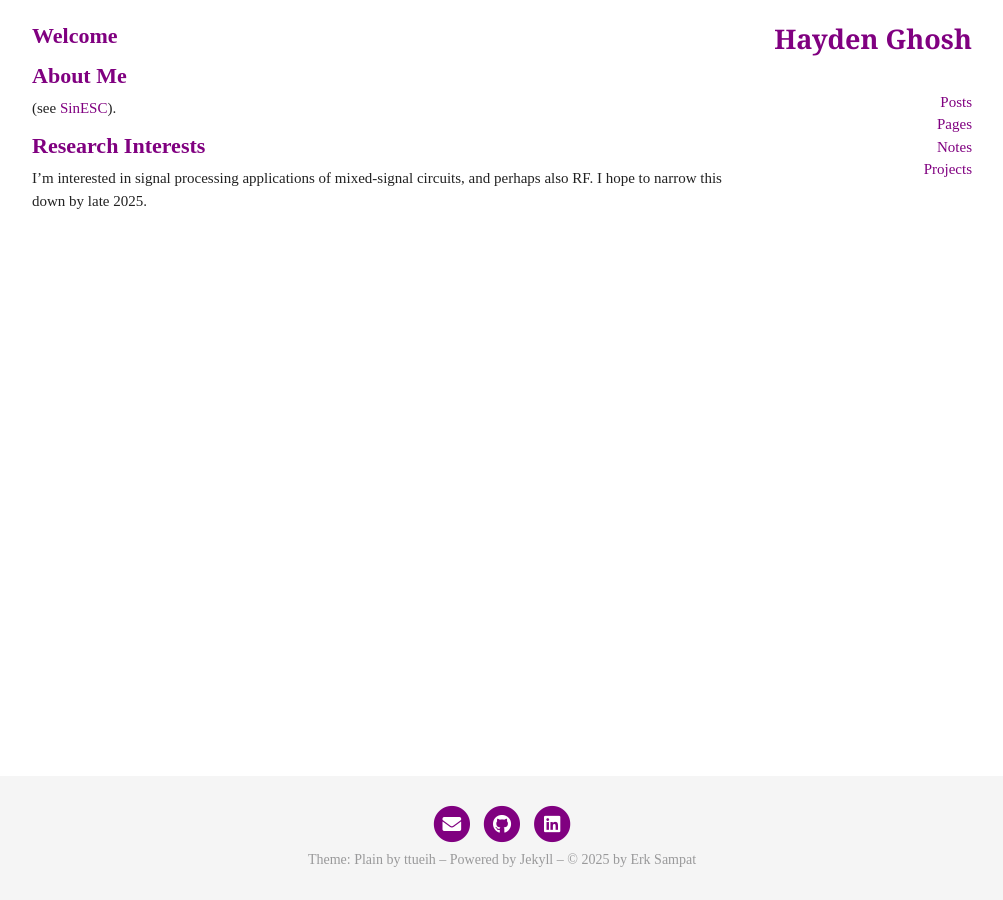
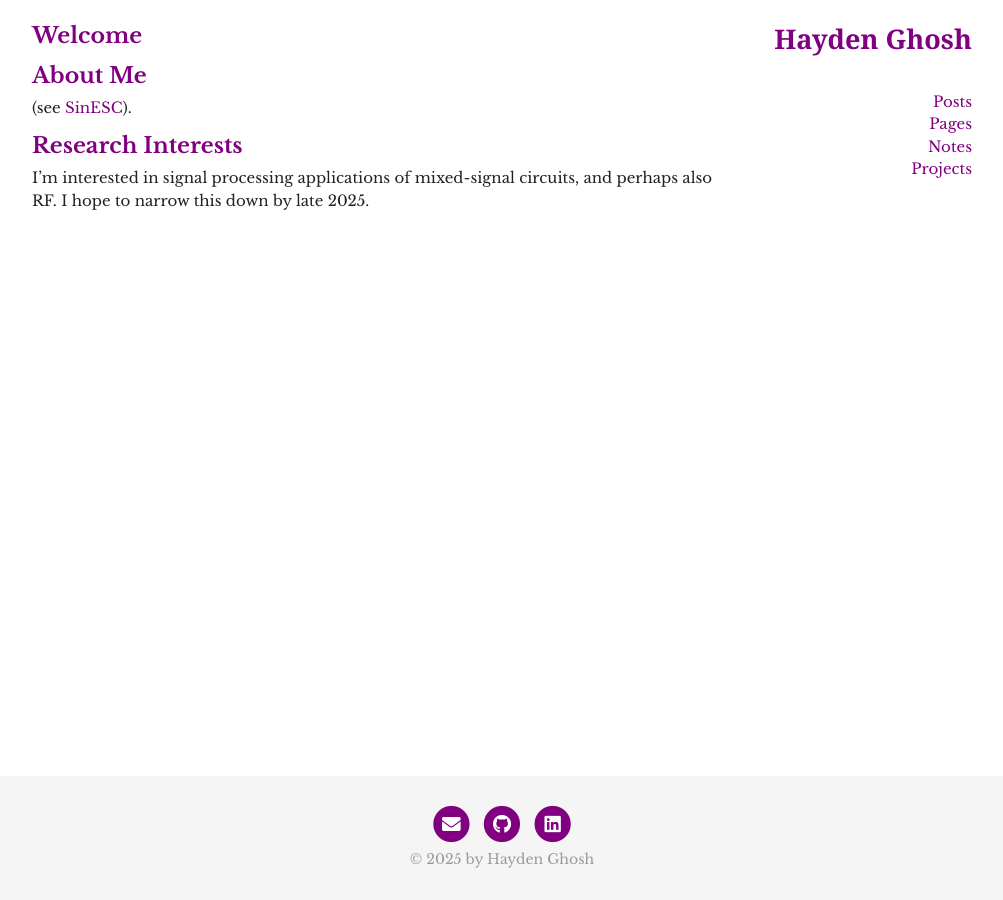
Before and after one commit to haydenghosh/haydenghosh.github.io, a Jekyll site: the page built from index.md, in a window 1280 px wide. Shown: the whole page, without its empty margins (138-1141 px from the left). Built offline with Jekyll 4.4.1, drawn with Linux system fonts in a browser that asks for light colours; nearby versions of some CDN libraries.

Commit message:
change head and footer

```diff
--- a/_includes/footer.html
+++ b/_includes/footer.html
@@ -24,7 +24,7 @@
     </div>
     <div class="footer center footer-text">
         <section class="small-font">
-            Theme: Plain by ttueih – Powered by Jekyll – © 2025 by Erk Sampat
+            © 2025 by Hayden Ghosh
             </section>
      </div>
   </div>
--- a/_includes/head.html
+++ b/_includes/head.html
@@ -45,6 +45,9 @@
   {% if site.font-family contains "Lora" %}
     <link href="https://fonts.googleapis.com/css?family=Lora&display=swap" rel="stylesheet">
   {% endif %}
+  {% if site.font-family contains "Libre Baskerville" %}
+    <link href="https://fonts.googleapis.com/css2?family=Libre+Baskerville:ital,wght@0,400;0,700;1,400&display=swap" rel="stylesheet">
+  {% endif %}
 
   <link rel="stylesheet" href="{{ "/css/main.css" | prepend: site.baseurl }}">
   <link rel="canonical" href="{{ page.url | replace:'index.html','' | prepend: site.baseurl | prepend: site.url }}">
```
